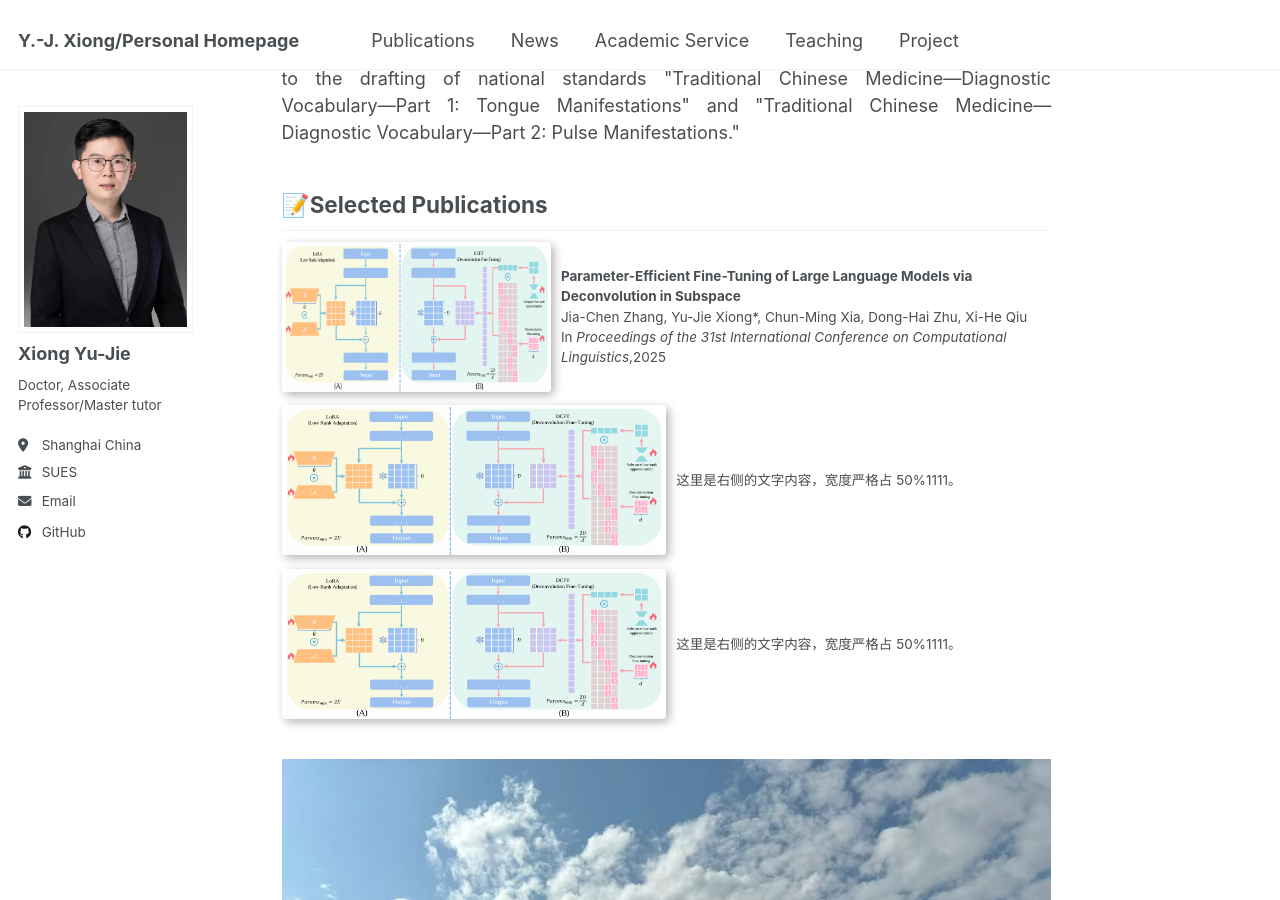
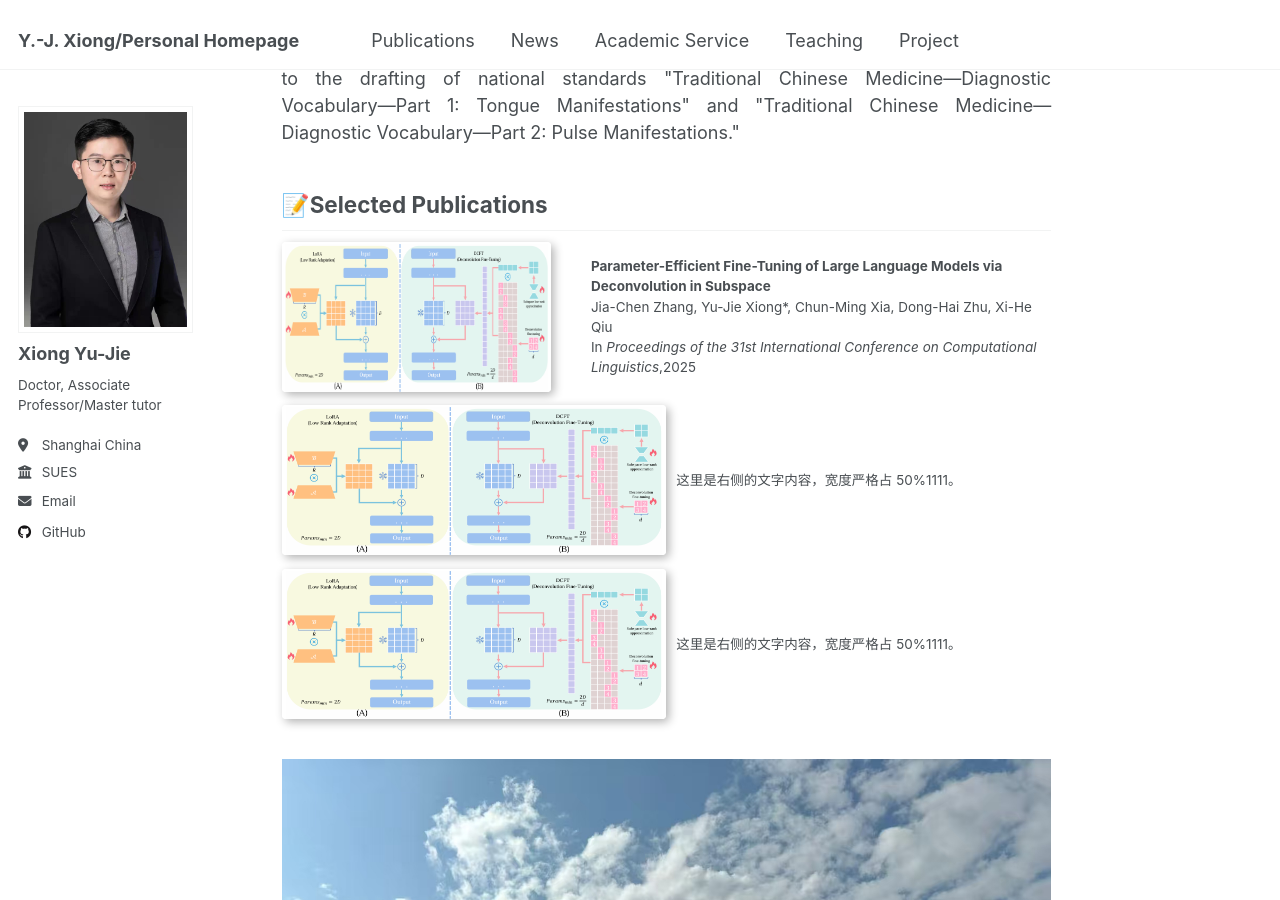
Before and after one commit to X-Lab-CN/introduce, a Jekyll site: the page built from _pages/about.md, in a window 1280 px wide and 900 px high, scrolled down 1001 px. Built offline with Jekyll 4.4.1, drawn with Linux system fonts in a browser that asks for light colours.

Commit message:
Update about.md

```diff
--- a/_pages/about.md
+++ b/_pages/about.md
@@ -32,7 +32,7 @@ redirect_from:
     <td style="width: 35%; border: none; padding: 0; vertical-align: middle;">
       <img src="/images/sp1.png" alt="图片描述" style="width: 500px; height: 150px; box-shadow: 3px 3px 10px rgba(0, 0, 0, 0.3); border-radius: 4px;">
     </td>
-    <td style="width: 65%; border: none; padding-left: 10px; vertical-align: middle;">
+    <td style="width: 65%; border: none; padding-left: 40px; vertical-align: middle;">
       <b>Parameter-Efficient Fine-Tuning of Large Language Models via Deconvolution in Subspace</b><br/>
       Jia-Chen Zhang, Yu-Jie Xiong*, Chun-Ming Xia, Dong-Hai Zhu, Xi-He Qiu<br/>
       In <i>Proceedings of the 31st International Conference on Computational Linguistics</i>,2025
```
